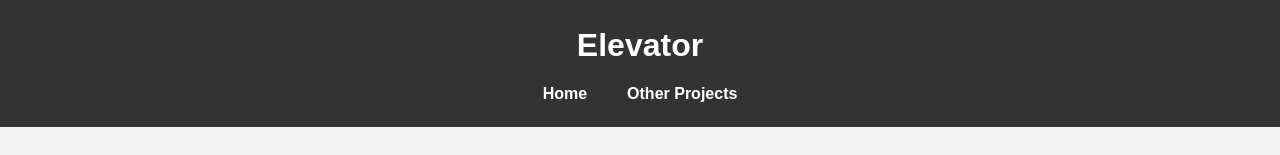
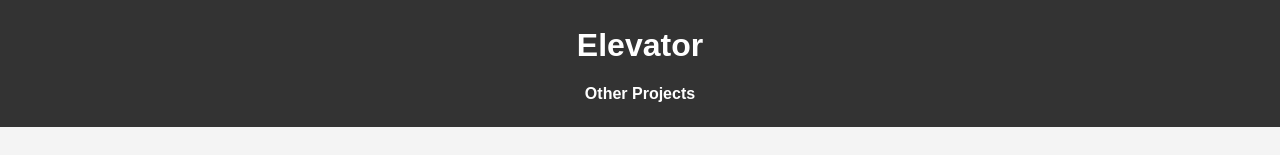
Before and after one commit to elysechess/elysechess.github.io, a plain HTML site: page project-1.html in a window 1280 px wide. Shown: the top 155 px of the page. Drawn offline with Linux system fonts and the light colour scheme; grey boxes are pictures that could not be loaded.

Commit message:
more removal

```diff
--- a/project-1.html
+++ b/project-1.html
@@ -12,7 +12,6 @@
         <h1>Elevator</h1>
         <nav>
             <ul>
-                <li><a href="index.html">Home</a></li>
                 <li><a href="portfolio.html">Other Projects</a></li>
             </ul>
         </nav>
```
Also changed, not shown: project-2.html (+0 -1 lines), project-3.html (+0 -1 lines), project-4.html (+0 -1 lines).
